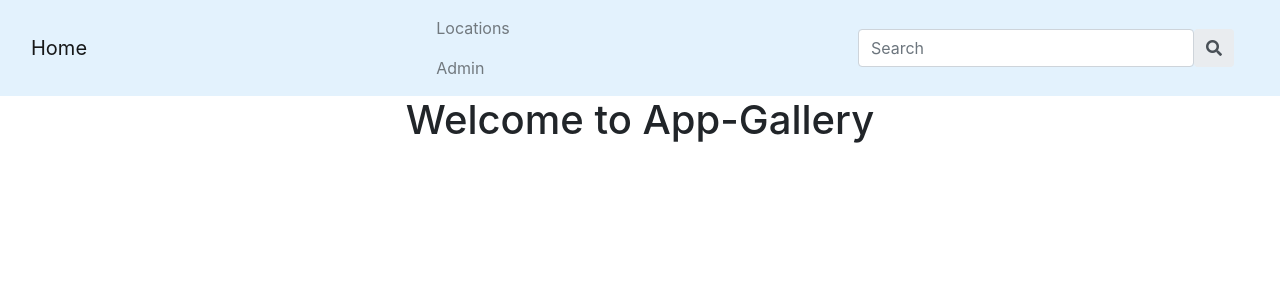
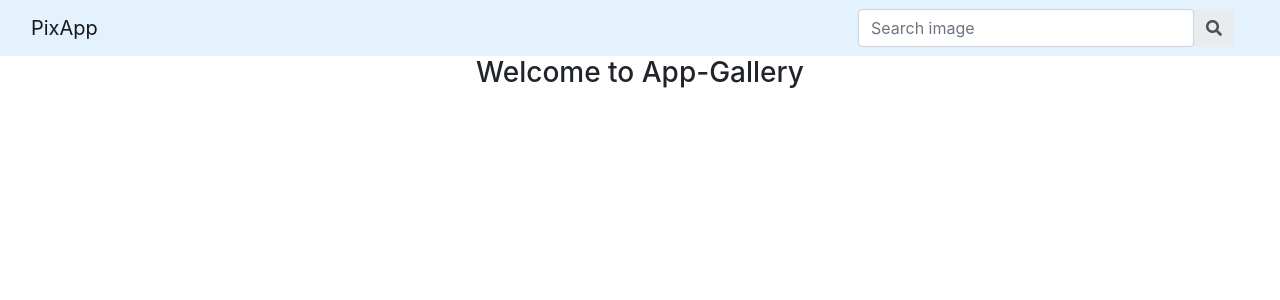
Before and after one commit to Jerry-Wemisiko/Gallery, a Django app: page / in a window 1280 px wide. Shown: the top 300 px of the page. Run offline with Django 3.2, Linux system fonts and the light colour scheme; data that the repository does not hold is empty; parts of the project's set-up code (start-up, migrations or seed data) failed here and were passed over; some libraries are stand-ins or nearby versions.

Commit message:
redeployment

```diff
--- a/photos/templates/all-photos/base.html
+++ b/photos/templates/all-photos/base.html
@@ -12,7 +12,11 @@
     {% endif %}
 
      <link rel="stylesheet" type="text/css" href="{% static '/css/style.css' %}">
-     <link rel="stylesheet" href="https://pro.fontawesome.com/releases/v5.10.0/css/all.css" integrity="sha384-AYmEC3Yw5cVb3ZcuHtOA93w35dYTsvhLPVnYs9eStHfGJvOvKxVfELGroGkvsg+p" crossorigin="anonymous"/>
+     <link rel="stylesheet" href="https://pro.fontawesome.com/releases/v5.10.0/css/all.css"
+      integrity="sha384-AYmEC3Yw5cVb3ZcuHtOA93w35dYTsvhLPVnYs9eStHfGJvOvKxVfELGroGkvsg+p" crossorigin="anonymous"/>
+     <link rel="stylesheet" href="https://stackpath.bootstrapcdn.com/bootstrap/4.1.3/css/bootstrap.min.css"
+     integrity="sha384-MCw98/SFnGE8fJT3GXwEOngsV7Zt27NXFoaoApmYm81iuXoPkFOJwJ8ERdknLPMO"
+     crossorigin="anonymous" />
 
 
 
--- a/photos/templates/all-photos/photos.html
+++ b/photos/templates/all-photos/photos.html
@@ -12,7 +12,7 @@
 
 {% block content %}
 
-<h1 class="text-center">Welcome to App-Gallery</h1>
+<h3 class="text-center">Welcome to App-Gallery</h3>
 
     <div class="container">
         {% for photo in images %}
@@ -22,22 +22,29 @@
                     <div class="col-sm-12 ">
                         <h5 class="head">{{photo.name}}</h5>
 
-                        <a data-toggle="modal" href="" data-target="#{{photo.id}}"> <img src="{{photo.image.url}}" alt="Image" height="300px" width="300px" class="img-responsive"></a>
+                        <a data-toggle="modal" href="" data-target="#{{photo.id}}"> <img src="{{photo.image.url}}" alt="Image" height="200px" width="200px"  id="myImg" class="img-responsive"></a>
 
                     </div>
 
 
                 </div>
 
-                <div class="modal fade" id="{{photo.id}}" role="dialog">
-                    <div class="modal-dialog">
+                <div class="modal fade" id="{{photo.id}}" tabindex="-1" aria-hidden="true"role="dialog">
+                    <div class="modal-dialog" role="document">
 
                         <div class="modal-content modal-lg">
+
                             <div class="modal-header">
-                                <h5 class="modal-title">{{photo.name}}</h5>
+                                <h6 class="modal-title">{{photo.name}}</h6>
+                                <button type="button" class="close" data-dismiss="modal" aria-label="Close">
+                            <span aria-hidden="true">
+                              ×
+                          </span>
+                        </button>
                             </div>
 
                             <div class="modal-body">
+
                                 <img class="img-responsive" src="{{photo.image.url}}" alt="Image" height="400px" width="300px" >
                                 <div class="moreinfo">
                                     <p>{{photo.description}}</p>
@@ -46,13 +53,16 @@
                             </div>
 
                             <div class="modal-footer">
-                                <button type="button" data-dismiss="modal">Close</button>
+                                <button type="button"  class="btn btn-danger" data-dismiss="modal">Close</button>
                             </div>
                         </div>
 
                     </div>
                 </div>
         {% endfor%}
+        <script src="https://code.jquery.com/jquery-3.3.1.slim.min.js" integrity="sha384-q8i/X+965DzO0rT7abK41JStQIAqVgRVzpbzo5smXKp4YfRvH+8abtTE1Pi6jizo" crossorigin="anonymous"></script>
+        <script src="https://cdnjs.cloudflare.com/ajax/libs/popper.js/1.14.3/umd/popper.min.js" integrity="sha384-ZMP7rVo3mIykV+2+9J3UJ46jBk0WLaUAdn689aCwoqbBJiSnjAK/l8WvCWPIPm49" crossorigin="anonymous"></script>
+        <script src="https://stackpath.bootstrapcdn.com/bootstrap/4.1.3/js/bootstrap.min.js"integrity="sha384-ChfqqxuZUCnJSK3+MXmPNIyE6ZbWh2IMqE241rYiqJxyMiZ6OW/JmZQ5stwEULTy"crossorigin="anonymous"></script>
 
     </div>
 
--- a/photos/templates/navbar.html
+++ b/photos/templates/navbar.html
@@ -1,22 +1,32 @@
 
     <nav class="navbar navbar-inverse navbar-light" style="background-color: #e3f2fd;">
         <div class="container-fluid">
-            <a href="{% url 'homepage' %}" class="navbar-brand">Home</a>
-            <ul class="navbar-nav" >
-                <li class="nav-item">
-                    <a class="nav-link" href="{% url 'location' %">Locations</a>
-                </li>
-                <li class="navitem">
-                    <a class="nav-link" href="/admin">Admin</a>
-                </li>
-            </ul>
+            <a href="{% url 'homepage' %}" class="navbar-brand">PixApp</a>
+
+            <div class=" collapse navbar-collapse" id="navbarSupportedContent">
+                <ul class="navbar-nav  me-auto mb-2 mb-lg-0">
+
+                    <li class="nav-item">
+                        <a href="#" class="nav-link active">Home</a>
+                    </li>
+
+                    <li class="nav-item">
+                        <a class="nav-link" href="{% url 'location' %">Locations</a>
+                    </li>
+
+                </ul>
+
+            </div>
+
+
 
             <!-- Adding a search form -->
             <div class="col-sm-4 col-md-4 navbar-right">
 
                 <form class="navbar-form" action="{ % url 'search_results' %}">
-                    <div class="input-group rounded">
-                        <input type="search" class="form-control rounded" placeholder="Search" aria-label="Search"
+
+                    <div class="input-group rounded" >
+                        <input id="input" type="search" class="form-control rounded" placeholder="Search image" aria-label="Search"
                           aria-describedby="search-addon" />
                         <span class="input-group-text border-0" id="search-addon">
                           <i class="fas fa-search"></i>
--- a/static/css/style.css
+++ b/static/css/style.css
@@ -1,21 +1,19 @@
-
+h3{
+    font-family: 'Lucida Sans', 'Lucida Sans Regular', 'Lucida Grande', 'Lucida Sans Unicode', Geneva, Verdana, sans-serif;
+    font-size: medium;
+}
 .head{
     color: black;
     font-family: 'Lucida Sans', 'Lucida Sans Regular', 'Lucida Grande', 'Lucida Sans Unicode', Geneva, Verdana, sans-serif;
 }
 
-#photo{
-    display: inline-block ;
-    max-width: 100%;
-    width: 100%;
-    height: 70%;
-}
 /*w3school side by side image
 /* Three image containers (use 25% for four, and 50% for two, etc) */
 #photo{
     float: left;
-    width: 33.33%;
+    width: 28.33%;
     padding: 5px;
+    margin: 5px;
   }
 
   /* Clear floats after image containers */
```
Also changed, not shown: other parts of static/css/style.css (+29 -1 lines), c.txt (deleted).
